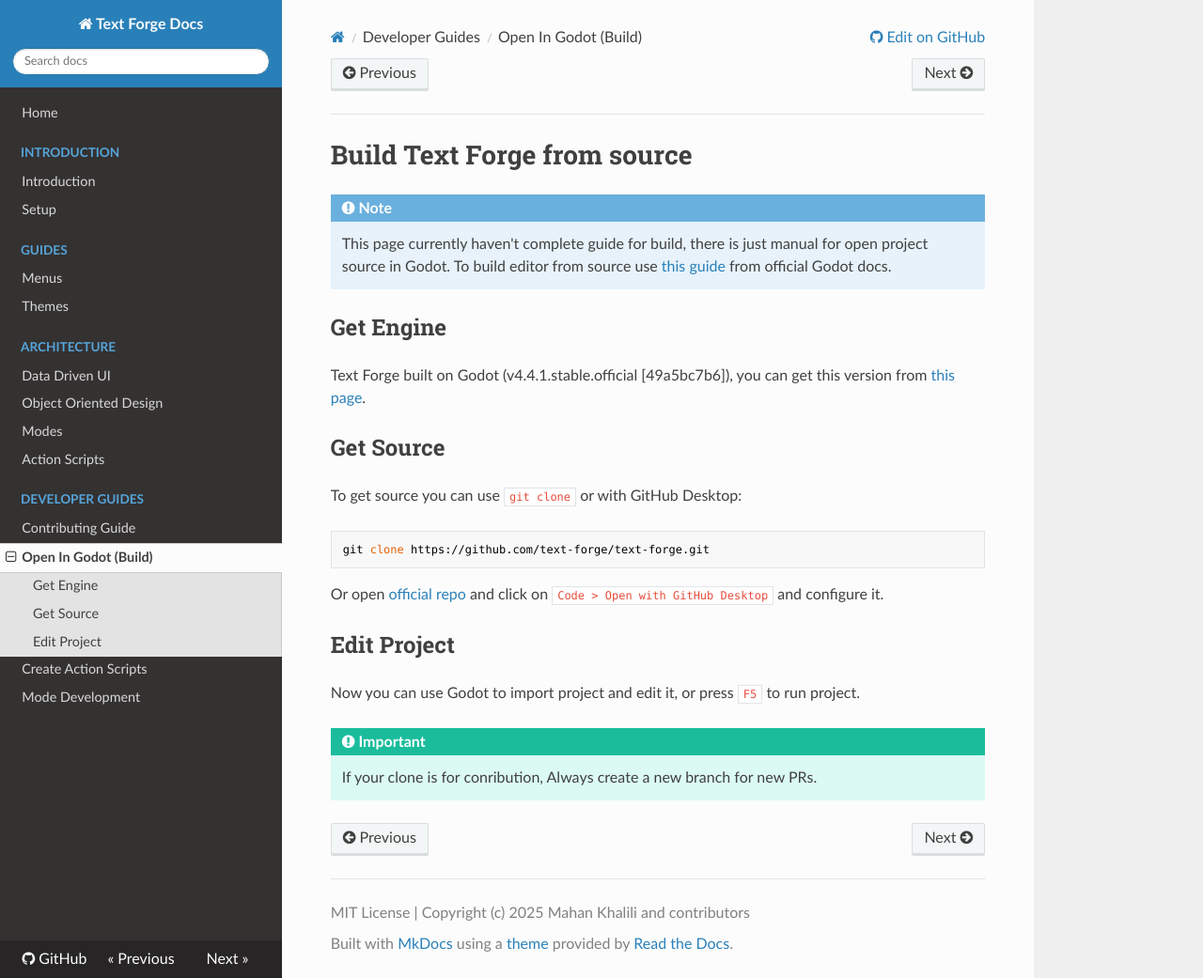
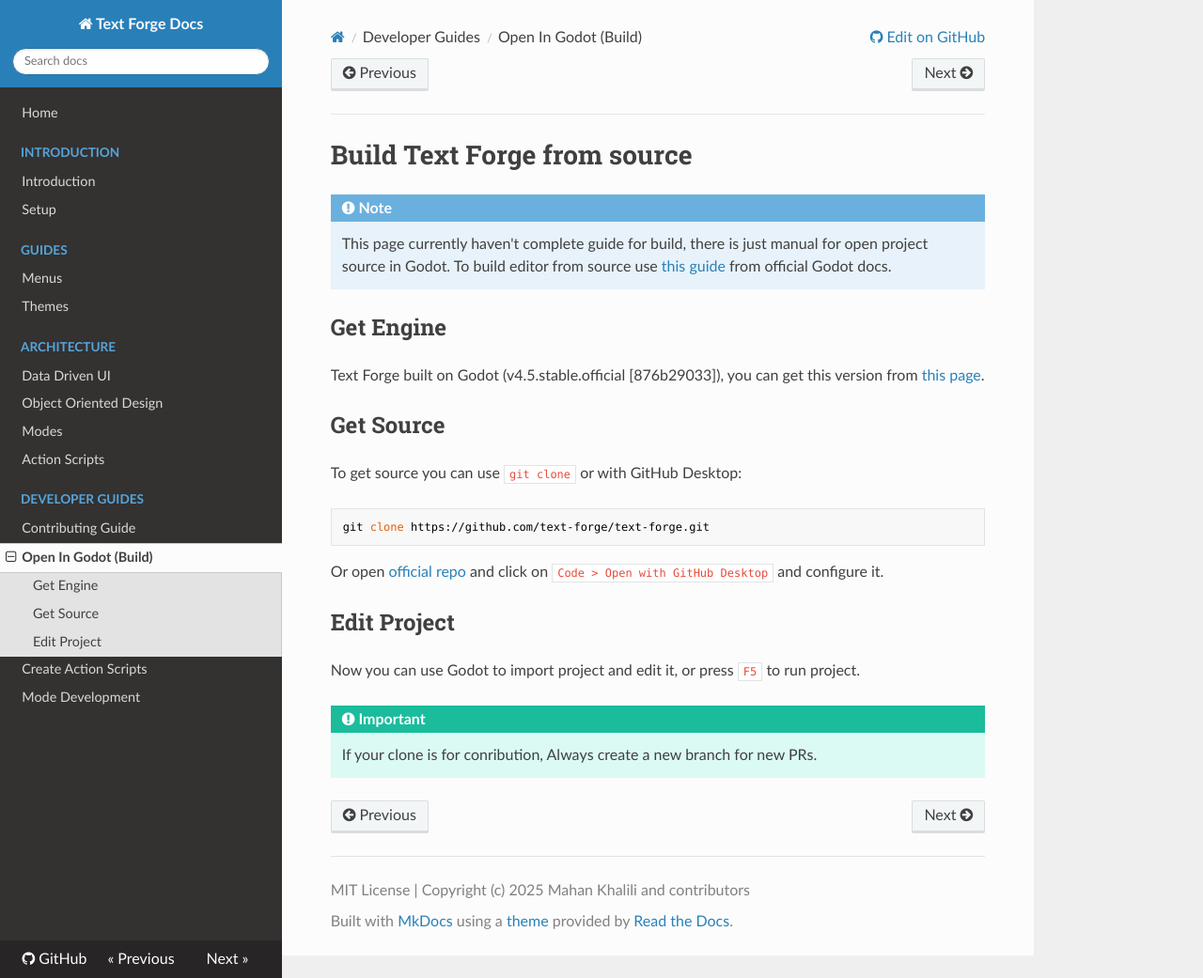
Before and after one commit to text-forge/docs, an MkDocs documentation site: the page built from docs/build.md, in a window 1280 px wide and 1041 px high. Shown: the whole window at 94% size. Built offline with MkDocs 1.6.1, drawn with Linux system fonts in a browser that asks for light colours; nearby versions of some CDN libraries; a script that is not in the unit is left out.

Commit message:
Update docs to: Update to Godot 4.5 (#110)

```diff
--- a/docs/build.md
+++ b/docs/build.md
@@ -8,7 +8,7 @@
 
 ## Get Engine
 
-Text Forge built on Godot (v4.4.1.stable.official [49a5bc7b6]), you can get this version from [this page](https://godotengine.org/download/archive/4.4.1-stable).
+Text Forge built on Godot (v4.5.stable.official [876b29033]), you can get this version from [this page](https://godotengine.org/download/archive/4.5-stable).
 
 ## Get Source
 
```
